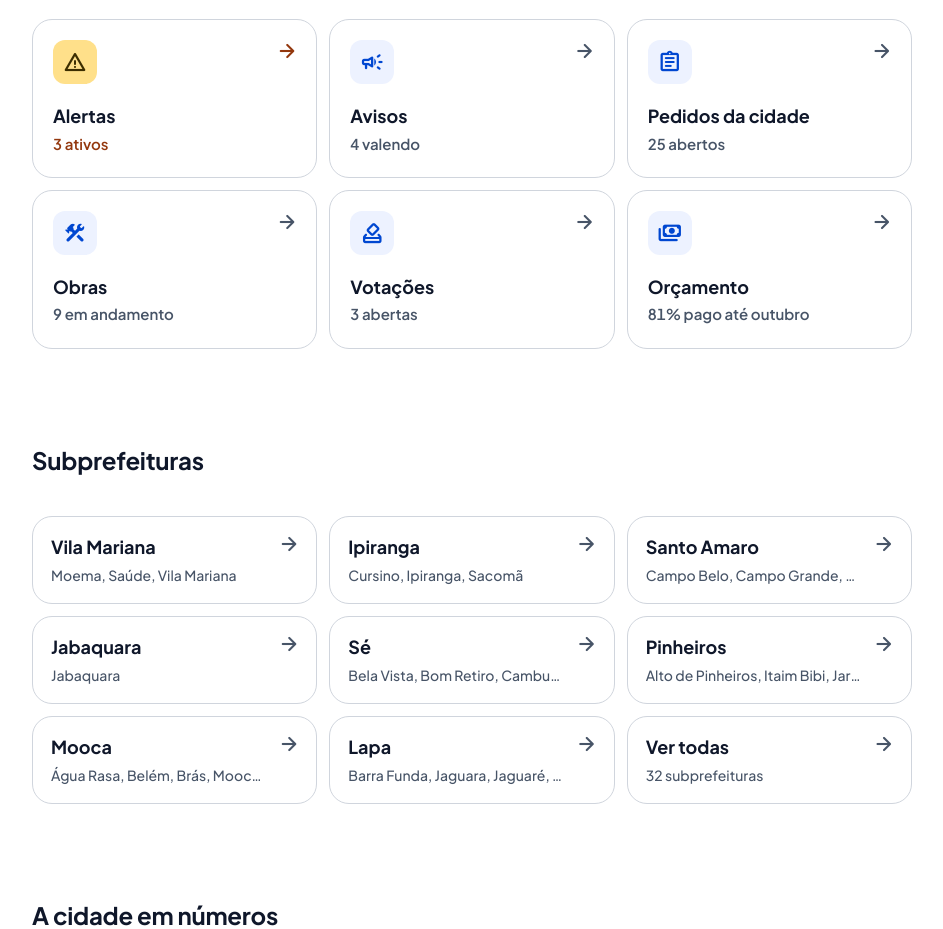
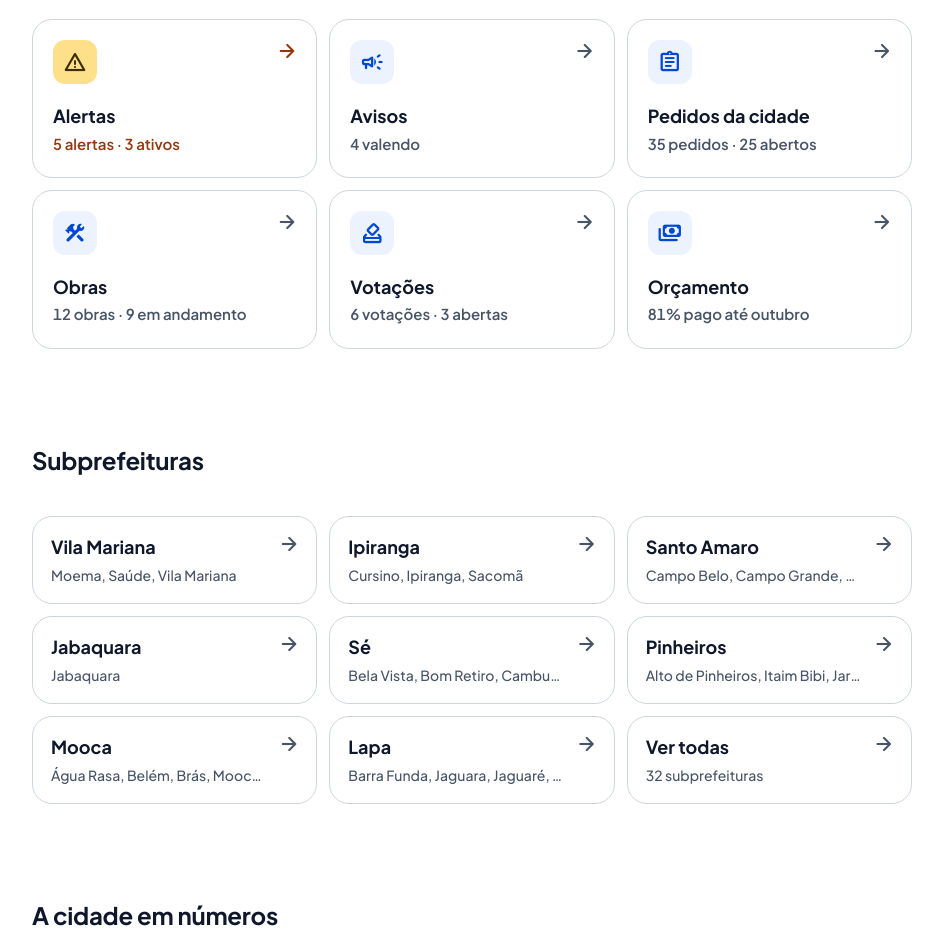
Before and after one commit to Grupo-GLYFFS/Minha-Cidade, a React (Vite) app: page /minha-cidade in a window 1280 px wide. Shown: the part 900-1829 px from the top of the page, without its empty margins (168-1111 px from the left). Built offline with nearby package versions, Linux system fonts and the light colour scheme; a web font is replaced by a local one.

Commit message:
fix: cards dos hubs mostram o total da lista que abrem com a parte em andamento junto (obras, pedidos, alertas e votações)

```diff
--- a/src/componentes/pedidos/useDestinosPedidos.js
+++ b/src/componentes/pedidos/useDestinosPedidos.js
@@ -1,9 +1,9 @@
 import { usePedidos } from '../../contexto/usePedidos';
 import { useSessao } from '../../contexto/useSessao';
 import { useBairroDaPessoa } from '../../contexto/useBairroDaPessoa';
-import { OBRAS } from '../../dados/obras';
 import { contarAbertos, pedidosDoBairro } from '../../logica/gruposPedidos';
-import { contarObrasEmAndamento, montarRecorte } from '../../logica/recorte';
+import { montarRecorte } from '../../logica/recorte';
+import { metaObras } from '../../logica/destinos';
 import { pluralizar } from '../../logica/formatos';
 import { lugarPorNome, noLugar } from '../../logica/lugares';
 
@@ -16,7 +16,7 @@ export function useDestinosPedidos() {
   const abertosBairro = contarAbertos(pedidosDoBairro(pedidos, nomeBairro));
   const feitos = usuario ? pedidos.filter((pedido) => pedido.autorId === usuario.id).length : 0;
   // Mesma regra do recorte do bairro de /meu-bairro/obras
-  const obrasBairro = contarObrasEmAndamento(OBRAS, montarRecorte('bairro', nomeBairro));
+  const obrasBairro = metaObras(montarRecorte('bairro', nomeBairro));
 
   return {
     nomeBairro,
@@ -44,7 +44,7 @@ export function useDestinosPedidos() {
     obras: {
       icone: 'construction',
       titulo: 'Obras do bairro',
-      meta: `${obrasBairro} em andamento`,
+      meta: obrasBairro,
       para: '/meu-bairro/obras',
     },
   };
--- a/src/logica/destinos.js
+++ b/src/logica/destinos.js
@@ -2,7 +2,8 @@ import { OBRAS } from '../dados/obras';
 import { PROJETOS } from '../dados/projetos';
 import { AREAS_ORCAMENTO } from '../dados/orcamento';
 import { projetosEmVotacao } from './votacao';
-import { contarObrasEmAndamento, votacoesDoRecorte } from './recorte';
+import { contarObrasEmAndamento, obrasDoRecorte, votacoesDoRecorte } from './recorte';
+import { metaComTotal } from './resumoLugar';
 import { contaDaSubprefeitura, totalOrcamento, valorCurto } from './orcamento';
 import { pluralizar } from './formatos';
 
@@ -10,13 +11,12 @@ import { pluralizar } from './formatos';
 // Cada função recebe o recorte (logica/recorte.js) e devolve { icone, titulo, meta, para },
 // com um número de verdade na meta.
 
-// Card das obras: conta as que estão em andamento (no prazo ou atrasadas).
+// Card das obras: o total da lista e, junto, as que estão em andamento (no prazo ou atrasadas).
 export function destinoObras(recorte) {
-  const emAndamento = contarObrasEmAndamento(OBRAS, recorte);
   return {
     icone: 'construction',
     titulo: `Obras ${recorte.deQuem}`,
-    meta: `${emAndamento} em andamento`,
+    meta: metaObras(recorte),
     para: `${recorte.base}/obras`,
   };
 }
@@ -45,3 +45,15 @@ export function destinoOrcamento(recorte) {
     para: `${recorte.base}/orcamento`,
   };
 }
+
+// Meta das obras de um recorte, igual nos cards: "2 obras · 1 em andamento" ou
+// "1 obra · nenhuma em andamento". Recebe o recorte; devolve o texto.
+export function metaObras(recorte) {
+  return metaComTotal(
+    obrasDoRecorte(OBRAS, recorte).length,
+    ['obra', 'obras'],
+    contarObrasEmAndamento(OBRAS, recorte),
+    ['em andamento', 'em andamento'],
+    'nenhuma',
+  );
+}
--- a/src/logica/resumoLugar.js
+++ b/src/logica/resumoLugar.js
@@ -6,7 +6,7 @@ import { alertasDoLugar } from './alertas';
 import { avisosDoLugar } from './avisos';
 import { estaAberto } from './pedidos';
 import { projetosEmVotacao } from './votacao';
-import { contarObrasEmAndamento, votacoesDoRecorte } from './recorte';
+import { contarObrasEmAndamento, obrasDoRecorte, votacoesDoRecorte } from './recorte';
 
 // Situações de obra que contam como "em andamento" (parada e concluída não contam)
 const OBRA_EM_ANDAMENTO = ['no-prazo', 'atrasada'];
@@ -15,6 +15,17 @@ const OBRA_EM_ANDAMENTO = ['no-prazo', 'atrasada'];
 // Recebe o número e as duas formas; devolve "1 aberta" ou "3 abertas".
 export function contar(numero, singular, plural) {
   return `${numero} ${numero === 1 ? singular : plural}`;
+}
+
+// Meta de um card que leva a uma lista: o total da lista e, junto, quantos estão na situação
+// que importa. Recebe o total, as formas do item (["obra", "obras"]), o número da parte, as
+// formas da parte (["em andamento", "em andamento"]) e o "nenhum" do item ("nenhuma").
+// Devolve "3 obras · 1 em andamento", "1 obra · nenhuma em andamento" ou "Nenhuma obra".
+export function metaComTotal(total, item, parte, formasParte, nenhum) {
+  if (total === 0) return `${nenhum[0].toUpperCase()}${nenhum.slice(1)} ${item[0]}`;
+  const detalhe =
+    parte === 0 ? `${nenhum} ${formasParte[0]}` : contar(parte, formasParte[0], formasParte[1]);
+  return `${contar(total, item[0], item[1])} · ${detalhe}`;
 }
 
 // Diz se um item com bairro (pedido, obra) é do lugar. bairros = null vale para a cidade toda.
@@ -26,32 +37,51 @@ function noLugar(nomeBairro, bairros) {
 // Recebe os pedidos (do contexto, com os novos da pessoa) e os nomes dos bairros do lugar
 // (null = cidade toda) e, para o bairro da pessoa, o recorte (logica/recorte.js): com ele,
 // obras e votações seguem a regra do recorte, a mesma das páginas /meu-bairro/obras e /votacoes.
-// Devolve { alertas, avisos, pedidos, obras, votacoes } com os números.
+// Devolve { alertas, avisos, pedidos, obras, votacoes } com os números (alertas ativos, pedidos
+// abertos, obras em andamento, votações abertas) e, para os cards, o total de cada lista
+// ({ total: { alertas, pedidos, obras, votacoes } }).
 export function resumirLugar(pedidos, bairros = null, recorte = null) {
   if (recorte) {
+    const doLugar = resumirLugar(pedidos, bairros);
+    const votacoesDaLista = votacoesDoRecorte(PROJETOS, recorte);
     return {
-      ...resumirLugar(pedidos, bairros),
+      ...doLugar,
       obras: contarObrasEmAndamento(OBRAS, recorte),
-      votacoes: projetosEmVotacao(votacoesDoRecorte(PROJETOS, recorte)).length,
+      votacoes: projetosEmVotacao(votacoesDaLista).length,
+      total: {
+        ...doLugar.total,
+        obras: obrasDoRecorte(OBRAS, recorte).length,
+        votacoes: votacoesDaLista.length,
+      },
     };
   }
-  const votacoes = projetosEmVotacao(PROJETOS).filter(
+  const alertas = alertasDoLugar(ALERTAS, bairros);
+  const pedidosDoLugar = pedidos.filter((p) => noLugar(p.bairro, bairros));
+  const obrasDoLugar = OBRAS.filter((o) => noLugar(o.bairro, bairros));
+  // Votações do lugar, abertas e encerradas. Cidade toda: só as da cidade (as de subprefeitura
+  // ficam no recorte dela)
+  const votacoesDaLista = PROJETOS.filter(
     (projeto) =>
-      // Cidade toda: só as votações da cidade (as de subprefeitura ficam no recorte dela)
       (!bairros && projeto.escopo === 'cidade') ||
       (bairros && projeto.bairros.some((b) => bairros.includes(b))),
   );
   return {
-    alertas: alertasDoLugar(ALERTAS, bairros).ativos.length,
+    alertas: alertas.ativos.length,
     avisos: avisosDoLugar(AVISOS, bairros).length,
-    pedidos: pedidos.filter((p) => estaAberto(p) && noLugar(p.bairro, bairros)).length,
-    obras: OBRAS.filter((o) => OBRA_EM_ANDAMENTO.includes(o.situacao) && noLugar(o.bairro, bairros))
-      .length,
-    votacoes: votacoes.length,
+    pedidos: pedidosDoLugar.filter(estaAberto).length,
+    obras: obrasDoLugar.filter((o) => OBRA_EM_ANDAMENTO.includes(o.situacao)).length,
+    votacoes: projetosEmVotacao(votacoesDaLista).length,
+    total: {
+      alertas: alertas.ativos.length + alertas.encerrados.length,
+      pedidos: pedidosDoLugar.length,
+      obras: obrasDoLugar.length,
+      votacoes: votacoesDaLista.length,
+    },
   };
 }
 
-// Monta os 6 cards de "O que acontece" de um lugar.
+// Monta os 6 cards de "O que acontece" de um lugar. Os cards de lista mostram o total da lista
+// que abrem e, junto, a parte que importa ("2 obras · 1 em andamento").
 // Recebe o resumo (de resumirLugar), a base das rotas ("/minha-cidade" ou "/meu-bairro"),
 // o nome do card de pedidos e o percentual do orçamento pago (opcional).
 // Devolve [{ id, icone, nome, meta, para, alerta }].
@@ -61,7 +91,13 @@ export function cardsAcontece(resumo, base, nomePedidos, percentualPago) {
       id: 'alertas',
       icone: 'warning',
       nome: 'Alertas',
-      meta: contar(resumo.alertas, 'ativo', 'ativos'),
+      meta: metaComTotal(
+        resumo.total.alertas,
+        ['alerta', 'alertas'],
+        resumo.alertas,
+        ['ativo', 'ativos'],
+        'nenhum',
+      ),
       para: `${base}/alertas`,
       alerta: resumo.alertas > 0,
     },
@@ -76,21 +112,39 @@ export function cardsAcontece(resumo, base, nomePedidos, percentualPago) {
       id: 'pedidos',
       icone: 'assignment',
       nome: nomePedidos,
-      meta: contar(resumo.pedidos, 'aberto', 'abertos'),
+      meta: metaComTotal(
+        resumo.total.pedidos,
+        ['pedido', 'pedidos'],
+        resumo.pedidos,
+        ['aberto', 'abertos'],
+        'nenhum',
+      ),
       para: `${base}/pedidos`,
     },
     {
       id: 'obras',
       icone: 'construction',
       nome: 'Obras',
-      meta: `${resumo.obras} em andamento`,
+      meta: metaComTotal(
+        resumo.total.obras,
+        ['obra', 'obras'],
+        resumo.obras,
+        ['em andamento', 'em andamento'],
+        'nenhuma',
+      ),
       para: `${base}/obras`,
     },
     {
       id: 'votacoes',
       icone: 'how_to_vote',
       nome: 'Votações',
-      meta: contar(resumo.votacoes, 'aberta', 'abertas'),
+      meta: metaComTotal(
+        resumo.total.votacoes,
+        ['votação', 'votações'],
+        resumo.votacoes,
+        ['aberta', 'abertas'],
+        'nenhuma',
+      ),
       para: `${base}/votacoes`,
     },
     {
```
